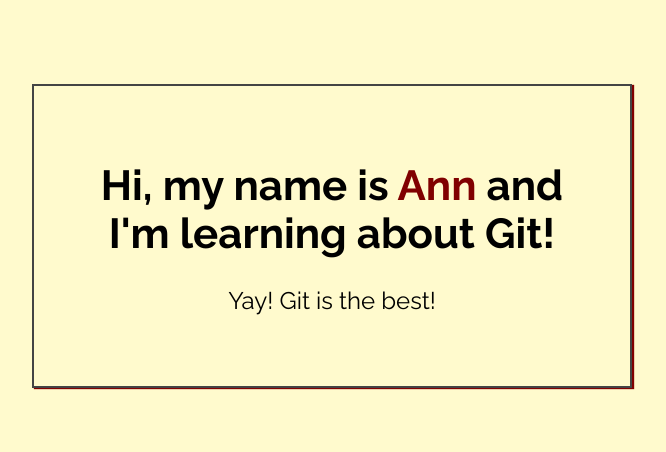
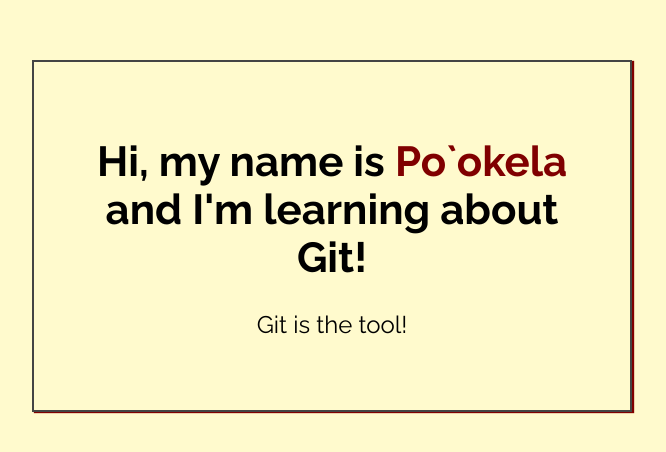
Before and after one commit to PookelaHawaii/my-first-repo, a plain HTML site: page index.html in a window 1280 px wide. Shown: the part 164-616 px from the top of the page, without its empty margins (308-974 px from the left). Drawn offline with Linux system fonts and the light colour scheme.

Commit message:
Added name to index.html

```diff
--- a/index.html
+++ b/index.html
@@ -14,9 +14,9 @@
 <body>
 
     <div class="greeting">
-        <h1>Hi, my name is <span class="highlight">Ann</span> and I'm learning about Git! </h1>
+        <h1>Hi, my name is <span class="highlight">Po`okela</span> and I'm learning about Git! </h1>
 
-        <p>Yay! Git is the best!</p>
+        <p>Git is the tool!</p>
     </div>
 
 </body>
```
